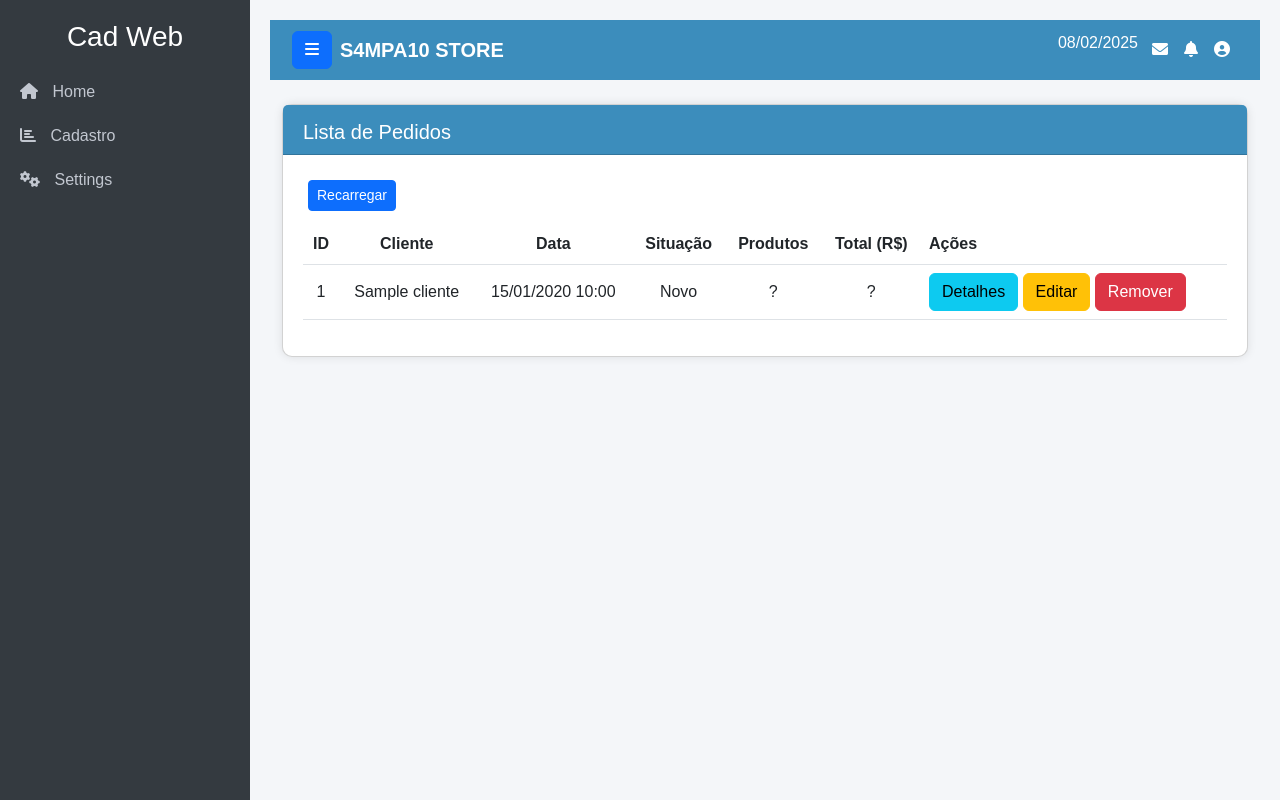
After one commit to s4mpa10/cadweb, a Django app: page /pedido/lista in a window 1280 px wide. The commit adds this page. Run offline with Django 4.2, Linux system fonts and the light colour scheme; tables that the repository leaves empty hold one stand-in row (values such as "Sample post"); some libraries are stand-ins or nearby versions.

Commit message:
Falta a data no momento da criação do registro

```diff
--- a/home/models.py
+++ b/home/models.py
@@ -46,6 +46,46 @@ class Estoque(models.Model):
         return f'{self.produto.nome} - Quantidade: {self.qtde}'
 
 
+class Pedido(models.Model):
+
+    NOVO = 1
+    EM_ANDAMENTO = 2
+    CONCLUIDO = 3
+    CANCELADO = 4
+
+    STATUS_CHOICES = [
+        (NOVO, 'Novo'),
+        (EM_ANDAMENTO, 'Em Andamento'),
+        (CONCLUIDO, 'Concluído'),
+        (CANCELADO, 'Cancelado'),
+    ]
+
+    cliente = models.ForeignKey(Cliente, on_delete=models.CASCADE)
+    produtos = models.ManyToManyField(Produto, through='ItemPedido')
+    data_pedido = models.DateTimeField(auto_now_add=True)
+    status = models.IntegerField(choices=STATUS_CHOICES, default=NOVO)
+
+    def __str__(self):
+            return f"Pedido {self.id} - Cliente: {self.cliente.nome} - Status: {self.get_status_display()}"
+
+    @property
+    def data_pedidof(self):
+        if self.data_pedido:
+            return self.data_pedido.strftime('%d/%m/%Y %H:%M')
+        return None
+
+
+class ItemPedido(models.Model):
+    pedido = models.ForeignKey(Pedido, on_delete=models.CASCADE)
+    produto = models.ForeignKey(Produto, on_delete=models.CASCADE)
+    qtde = models.PositiveIntegerField()
+    preco = models.DecimalField(max_digits=10, decimal_places=2)
+
+    def __str__(self):
+        return f"{self.produto.nome} (Qtde: {self.qtde}) - Preço Unitário: {self.preco}"
+
+
+# Modelo de validação de campos
 
 # class MeuFormulario(forms.Form):
 #     nome_completo = forms.CharField(validators=[validar_nome()])
--- a/home/urls.py
+++ b/home/urls.py
@@ -28,4 +28,10 @@ urlpatterns = [
     path('teste2/', views.teste2, name='teste2'),
     path('buscar_dados/<str:app_modelo>/', views.buscar_dados, name='buscar_dados'),
     path('teste3/', views.teste3, name='teste3'),
+    #PEDIDO:
+    path('pedido/lista', views.pedido, name='listaPedido'),
+    path('pedido/novo_pedido/<int:id>', views.novo_pedido, name='novo_pedido'),
+    path('detalhe_pedido/<int:id>', views.detalhe_pedido, name='detalhe_pedido'),
+    path('editar_pedido/<int:id>/', views.editar_pedido, name='editar_pedido'),
+        path('remover_pedido/<int:id>/', views.remover_pedido, name='remover_pedido'),
 ]
--- a/home/views.py
+++ b/home/views.py
@@ -4,6 +4,8 @@ from .models import *
 from .forms import *
 from django.http import JsonResponse
 from django.apps import apps
+# from datetime import date
+import datetime
 
 def index(request):
     return render(request,'index.html')
@@ -246,3 +248,66 @@ def buscar_dados(request, app_modelo):
 
 def teste3(request):
     return render(request, 'testes/teste3.html')
+
+
+def pedido(request):
+    listaPedido = Pedido.objects.all().order_by('-id')
+    return render(request, 'pedido/lista.html', {'listaPedido': listaPedido})
+
+
+def novo_pedido(request,id):
+    if request.method == 'GET':
+        try:
+            cliente = Cliente.objects.get(pk=id)
+        except Cliente.DoesNotExist:
+            messages.error(request, 'Registro não encontrado')
+            return redirect('cliente')
+        pedido = Pedido(cliente=cliente)
+        form = PedidoForm(instance=pedido)
+        return render(request, 'pedido/formulario.html',{'form': form,})
+    else:
+        form = PedidoForm(request.POST)
+        if form.is_valid():
+            pedido = form.save()
+            return redirect('listaPedido')
+
+def detalhe_pedido(request, id):
+    try:
+        pedido = get_object_or_404(Pedido, pk=id)
+    except:
+        messages.error(request, 'Registro não encontrado')
+        return redirect('listaPedido')
+
+    return render(request, 'pedido/detalhes.html', {'pedido':pedido,})
+
+def editar_pedido(request, id):
+    try:
+        pedido = Pedido.objects.get(pk=id)
+    except:
+        messages.error(request, 'Registro não encontrado')
+        return redirect('listaPedido')
+
+    if (request.method == 'POST'):
+        form = PedidoForm(request.POST, instance=pedido)
+        if form.is_valid():
+            produto = form.save()
+            listaPedido=[]
+            listaPedido.append(produto)
+            # return render(request, 'produto/lista.html', {'listaProduto':listaProduto,})
+            return redirect('listaPedido')
+
+    else:
+        form = PedidoForm(instance=pedido)
+
+    return render(request, 'pedido/formulario.html', {'form':form,})
+
+def remover_pedido(request, id):
+    try:
+        pedido = Pedido.objects.get(pk=id)
+        pedido.delete()
+        messages.success(request, 'Exclusão realizda com Sucesso.')
+    except:
+        messages.error(request, 'Registro não encontrado')
+        return redirect('listaPedido')
+
+    return redirect('listaPedido')
--- a/templates/cliente/lista.html
+++ b/templates/cliente/lista.html
@@ -30,7 +30,7 @@
                 <td style="text-align: center; vertical-align: middle;">{{cliente.datanascimento}}</td>
                 {% comment %} <!-- <button type="button" class="btn btn-info" onclick="location.href='{% url 'detalhe_categoria' categoria.id%}'">Detalhes</button> --> {% endcomment %}
                 <td style="vertical-align: middle;">
-                    <button type="button" class="btn btn-success">Novo Pedido</button>
+                    <button type="button" class="btn btn-primary" onclick="location.href='{% url 'novo_pedido' cliente.id%}'">Novo Pedido</button>
                     <button type="button" class="btn btn-info" onclick="location.href='{% url 'detalhe_cliente' cliente.id%}'">Detalhes</button>
                     <button type="button" class="btn btn-warning" onclick="location.href='{% url 'editar_cliente' cliente.id%}'">Editar</button>
                     <button type="button" class="btn btn-danger" onclick="confirmClose('{% url 'remover_cliente' cliente.id%}')">Remover</button>
--- a/templates/menu.html
+++ b/templates/menu.html
@@ -16,7 +16,7 @@
                 <a href="{% url 'listaCliente' %}" class="nav-link">Clientes</a>
             </li>
             <li class="nav-item">
-                <a href="#" class="nav-link">Pedidos</a>
+                <a href="{% url 'listaPedido' %}" class="nav-link">Pedidos</a>
             </li>
         </ul>
     </li>
--- /dev/null
+++ b/templates/pedido/lista.html
@@ -0,0 +1,55 @@
+{%extends 'base.html' %}
+
+{% block titulo_conteudo %} Lista de Pedidos {% endblock titulo_conteudo %}
+
+{% block conteudo %}
+
+<div class="barrabotoes">
+    <button onClick="location='{% url 'listaPedido' %}'" type="button" class="btn btn-primary btn-sm">Recarregar</button>
+</div>
+
+
+  <table class="table table-hover">
+      <thead>
+        <tr>
+          <th style="text-align: center; vertical-align: middle;">ID</th>
+          <th style="text-align: center; vertical-align: middle;">Cliente</th>
+          <th style="text-align: center; vertical-align: middle;">Data</th>
+          <th style="text-align: center; vertical-align: middle;">Situação</th>
+          <th style="text-align: center; vertical-align: middle;">Produtos</th>
+          <th style="text-align: center; vertical-align: middle;">Total (R$)</th>
+
+          <th style="vertical-align: middle;">Ações</th>
+        </tr>
+      </thead>
+      <tbody>
+      {% for pedido in listaPedido %}
+        <tr>
+          <td style="text-align: center; vertical-align: middle;">{{ pedido.id }}</td>
+          <td style="text-align: center; vertical-align: middle;">{{ pedido.cliente.nome }}</td>
+          <td style="text-align: center; vertical-align: middle;">{{ pedido.data_pedidof}}</td>
+          <td style="text-align: center; vertical-align: middle;">{{ pedido.get_status_display }}</td>
+          <td style="text-align: center; vertical-align: middle;">?</td>
+          <td style="text-align: center; vertical-align: middle;">?</td>
+          <td>
+            <button type="button" class="btn btn-info" onclick="location.href='{% url 'detalhe_pedido' pedido.id%}'">Detalhes</button>
+            <button type="button" class="btn btn-warning" onclick="location.href='{% url 'editar_pedido' pedido.id%}'">Editar</button>
+            <button type="button" class="btn btn-danger" onclick="confirmClose('{% url 'remover_pedido' pedido.id%}')">Remover</button>
+          </td>
+        </tr>
+        {% endfor %}
+      </tbody>
+    </table>
+
+    <script>
+        function confirmClose(url) {
+            const confirmar = confirm("Tem certeza que deseja remover este registro?");
+            if (confirmar) {
+                window.location.href = url;
+            }
+        }
+    </script>
+
+
+
+{% endblock conteudo %}
```
Also changed, not shown: home/forms.py (+7 -0 lines), templates/pedido/detalhes.html (added, +21 -0 lines), templates/pedido/formulario.html (added, +37 -0 lines), home/migrations/0005_itempedido_pedido_itempedido_pedido_and_more.py (added).
